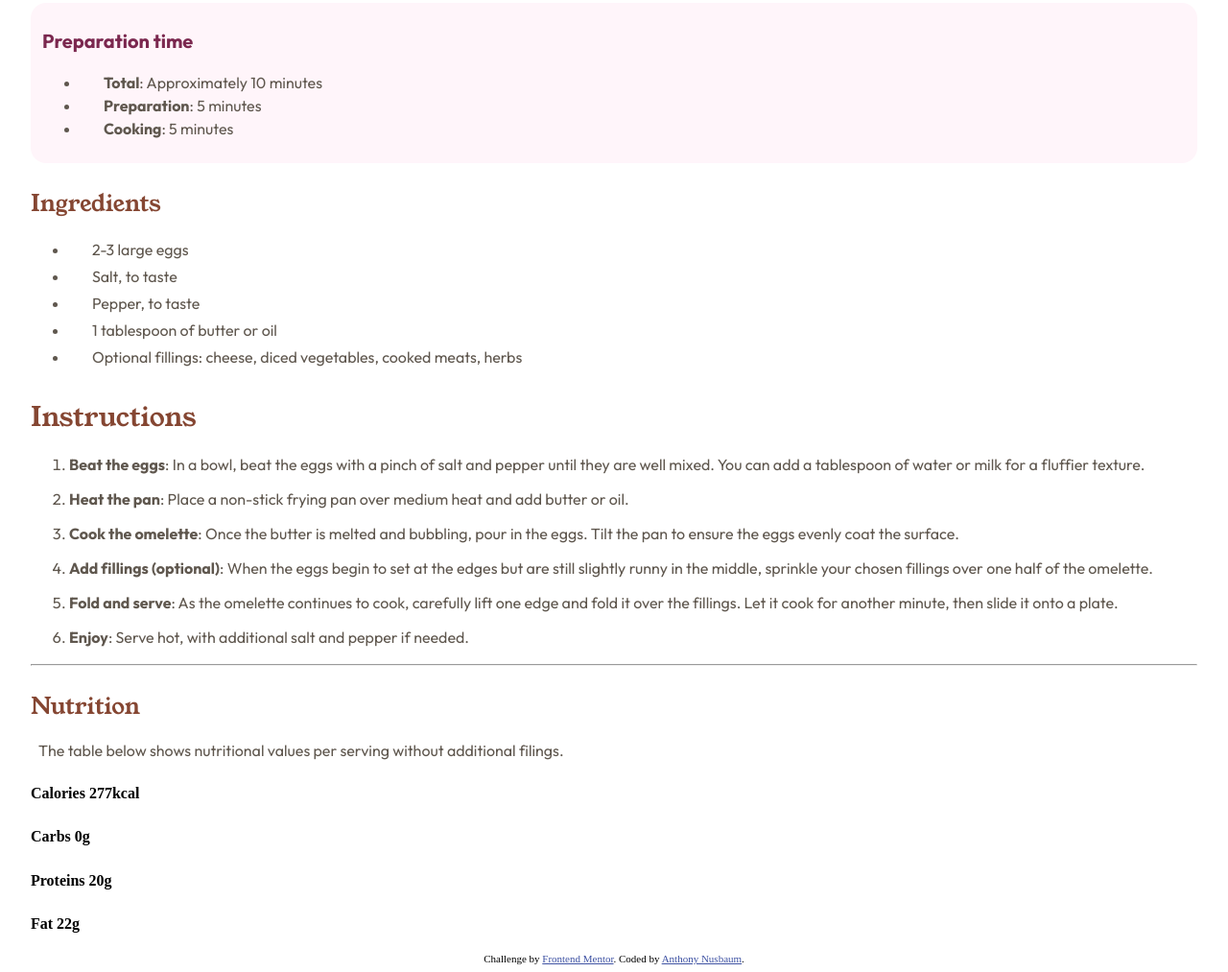
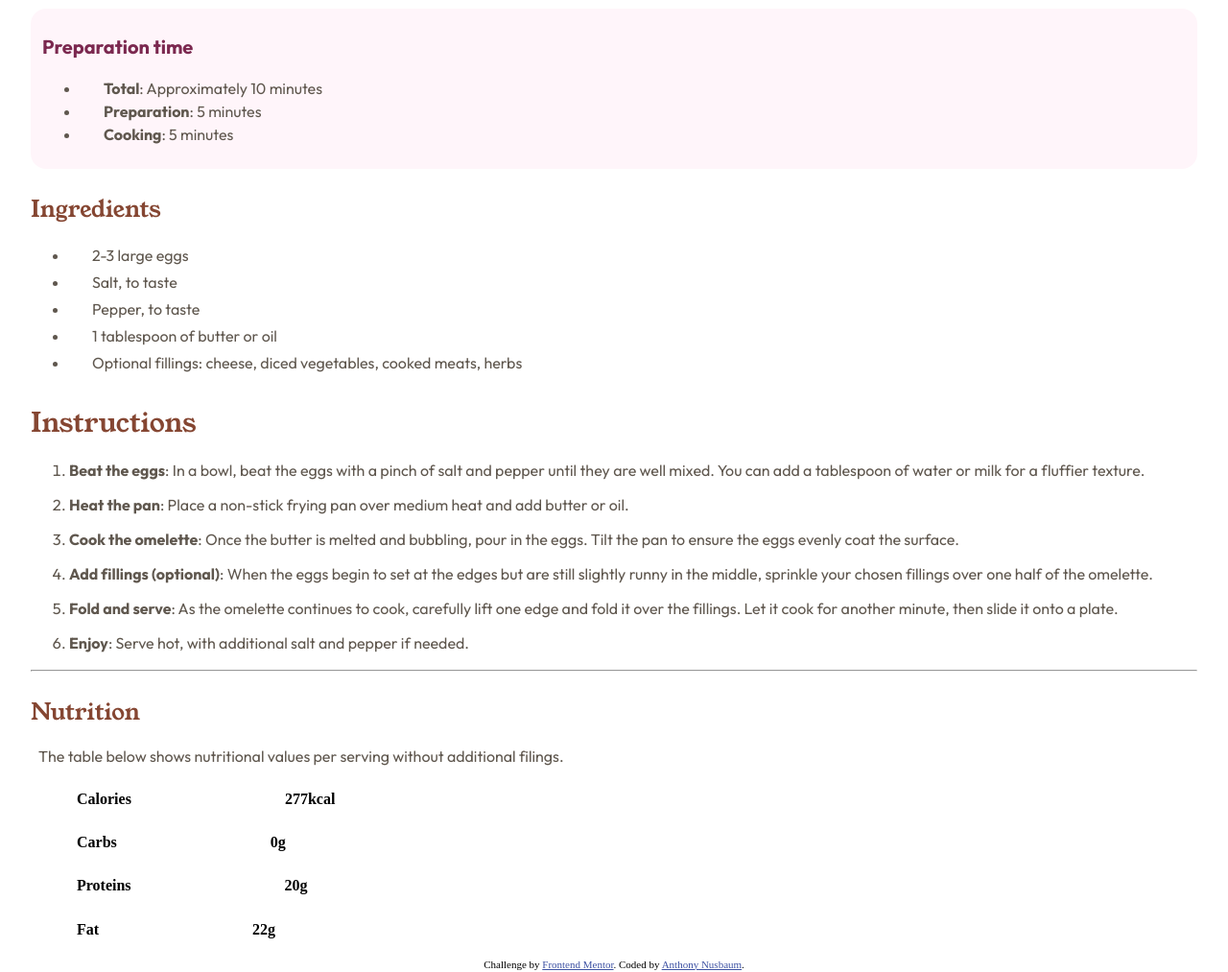
Before and after one commit to anusb412/Recipe-Page, a plain HTML site: page index.html in a window 1280 px wide. Shown: the part 767-1780 px from the top of the page at 96% size. Drawn offline with Linux system fonts and the light colour scheme.

Commit message:
Working on Nutrition table

```diff
--- a/index.html
+++ b/index.html
@@ -19,7 +19,7 @@
             alt="A close up picutre of an omelette on a white plate ready to be served."
           />
         </picture>
-        <div class="underpic">
+        <section class="underpic">
           <h1 class="title">Simple Omelette Recipe</h1>
 
           <p class="desc">
@@ -27,16 +27,16 @@
             perfection, optionally filled with your choice of cheese, vegetables, or meats.
           </p>
 
-          <div class="prepcontent">
+          <section class="prepcontent">
             <h2 class="preptimetitle">Preparation time</h2>
             <ul class="preplist">
               <li><strong>Total</strong>: Approximately 10 minutes</li>
               <li><strong>Preparation</strong>: 5 minutes</li>
               <li><strong>Cooking</strong>: 5 minutes</li>
             </ul>
-          </div>
+          </section>
 
-          <div class="ingredientscontent">
+          <section class="ingredientscontent">
             <h3 class="ingredients">Ingredients</h3>
 
             <ul class="ingredientslist">
@@ -46,8 +46,8 @@
               <li>1 tablespoon of butter or oil</li>
               <li>Optional fillings: cheese, diced vegetables, cooked meats, herbs</li>
             </ul>
-          </div>
-          <div class="instructioncontent">
+          </section>
+          <section class="instructioncontent">
             <h3 class="instructiontitle">Instructions</h3>
 
             <ol class="instructionlist">
@@ -76,22 +76,22 @@
 
               <li><strong>Enjoy</strong>: Serve hot, with additional salt and pepper if needed.</li>
             </ol>
-          </div>
+          </section>
 
           <hr />
 
-          <div class="nutritioncontent">
+          <section class="nutritioncontent">
             <h3 class="nutritiontitle">Nutrition</h3>
             <p class="nutritiondesc">
               The table below shows nutritional values per serving without additional filings.
             </p>
 
-            <h4>Calories <span>277kcal</span></h4>
-            <h4>Carbs <span>0g</span></h4>
-            <h4>Proteins <span>20g</span></h4>
-            <h4>Fat <span>22g</span></h4>
-          </div>
-        </div>
+            <h4>Calories<span>277kcal</span></h4>
+            <h4>Carbs<span>0g</span></h4>
+            <h4>Proteins<span>20g</span></h4>
+            <h4>Fat<span>22g</span></h4>
+          </section>
+        </section>
       </div>
     </main>
 
--- a/style.css
+++ b/style.css
@@ -174,3 +174,13 @@ ol li {
   margin-bottom: 1rem;
   padding: 0 0.5rem;
 }
+
+h4 {
+  padding-left: 3rem;
+}
+
+span {
+  display: inline-block;
+  position: relative;
+  left: 10rem;
+}
```
